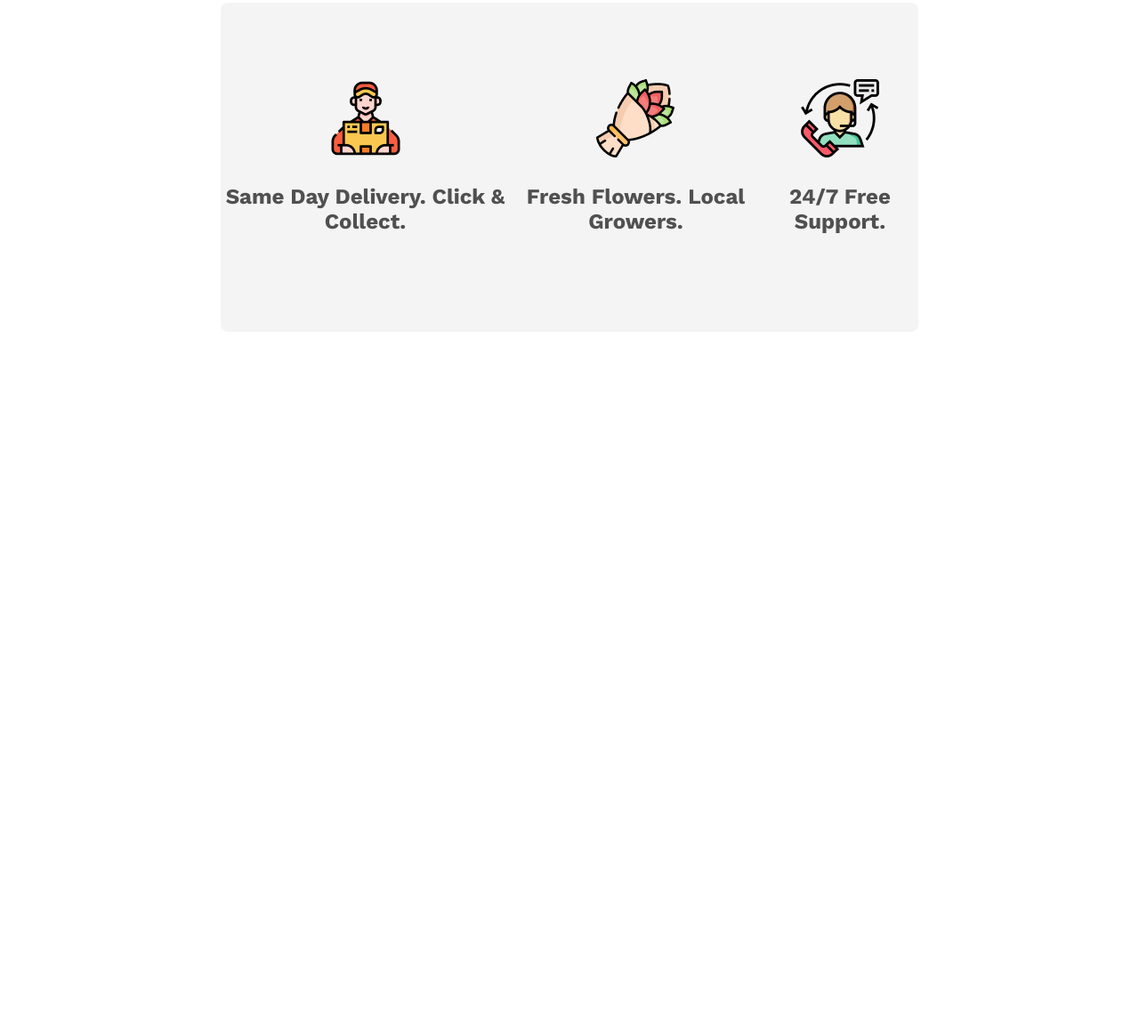
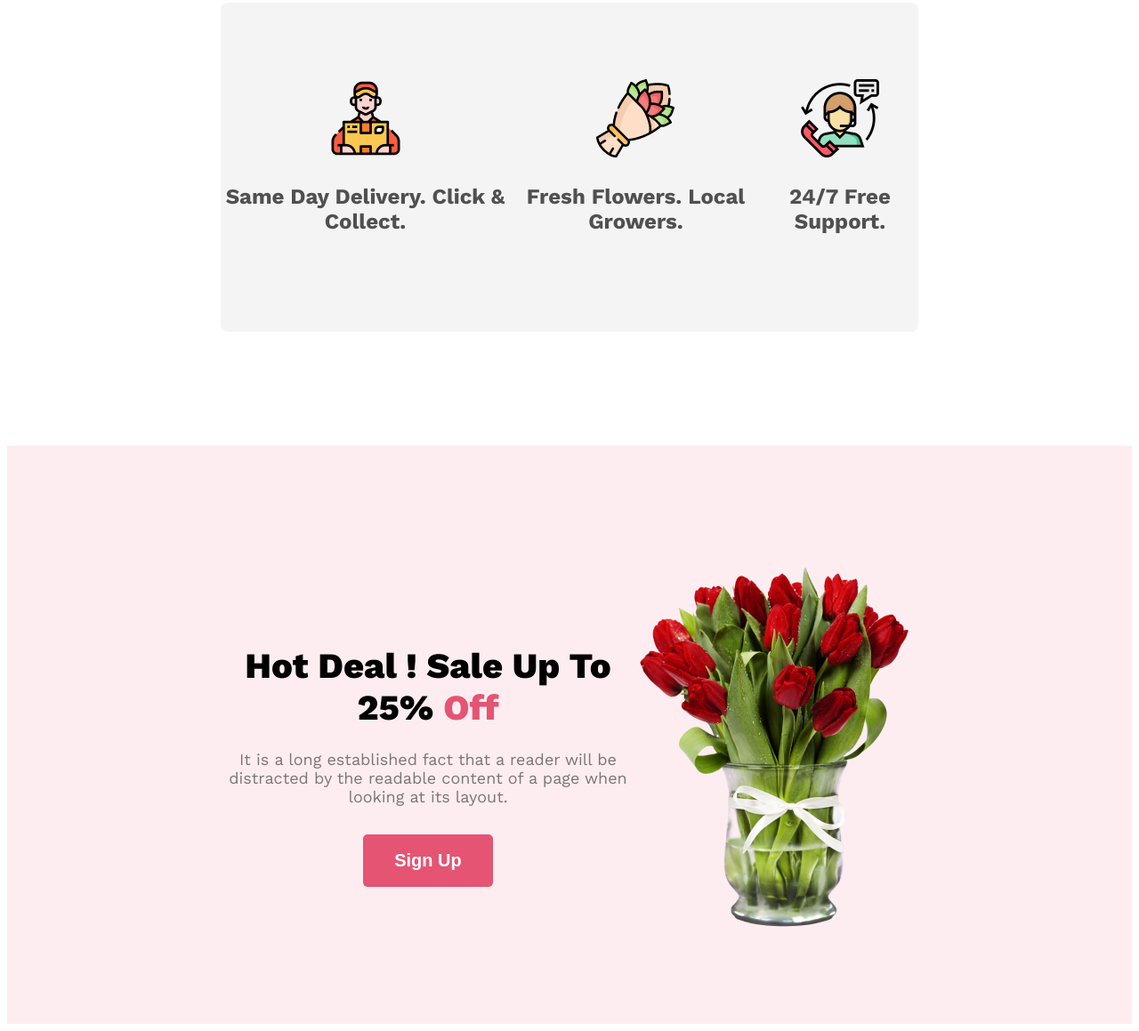
Before and after one commit to Mahin-Hasan/Flower-Shop, a plain HTML site: page index.html in a window 1280 px wide. Shown: the part 2315-3474 px from the top of the page at 89% size. Before the commit the page ends 2696 px from the top, so only its background shows below. Drawn offline with nearby package versions, Linux system fonts and the light colour scheme.

Commit message:
added hot deals section

```diff
--- a/index.html
+++ b/index.html
@@ -56,6 +56,14 @@
                 <p>24/7 Free Support.</p>
             </div>
         </section>
+        <section class="hot-deals-section">
+            <div class="hot-deals-info">
+                <h3>Hot Deal ! Sale Up To 25% <span class="text-pink">Off</span></h3>
+                <p>It is a long established fact that a reader will be distracted by the readable content of a page when looking at its layout.</p>
+                <button class="primary-btn">Sign Up</button>
+            </div>
+            <img src="images/pngwing 8.png" alt="">
+        </section>
 
     </main>
     <footer>
--- a/styles/flower.css
+++ b/styles/flower.css
@@ -19,6 +19,10 @@ body {
 
 .fixed-padding {
     padding: 0px 240px 0px 240px;
+}
+
+.text-pink {
+    color: #E55473;
 }
 
 /* Header styles */
@@ -111,8 +115,39 @@ body {
     text-align: center;
     border-radius: 8px;
     background: rgba(39, 39, 39, 0.05);
-    margin: 0px 240px 0px 240px;
+    margin: 0px 240px 128px 240px;
 }
-.delivery-section div{
+
+.delivery-section div {
     padding: 86px 0;
 }
+
+/* Hot deals section */
+.hot-deals-section {
+    background: rgba(229, 84, 115, 0.10);
+    display: flex;
+    justify-content: space-around;
+    align-items: center;
+    padding: 30px 240px 0px 240px;
+}
+
+.hot-deals-info {
+    text-align: center;
+    max-width: 585px;
+}
+
+.hot-deals-info h3 {
+    font-size: 40px;
+    font-weight: 800;
+    margin-bottom: 24px;
+}
+
+.hot-deals-info p {
+    color: rgba(39, 39, 39, 0.60);
+    font-size: 18px;
+    font-weight: 400;
+    margin-bottom: 32px;
+}
+.hot-deals-section img{
+    margin: 100px 0;
+}
```
